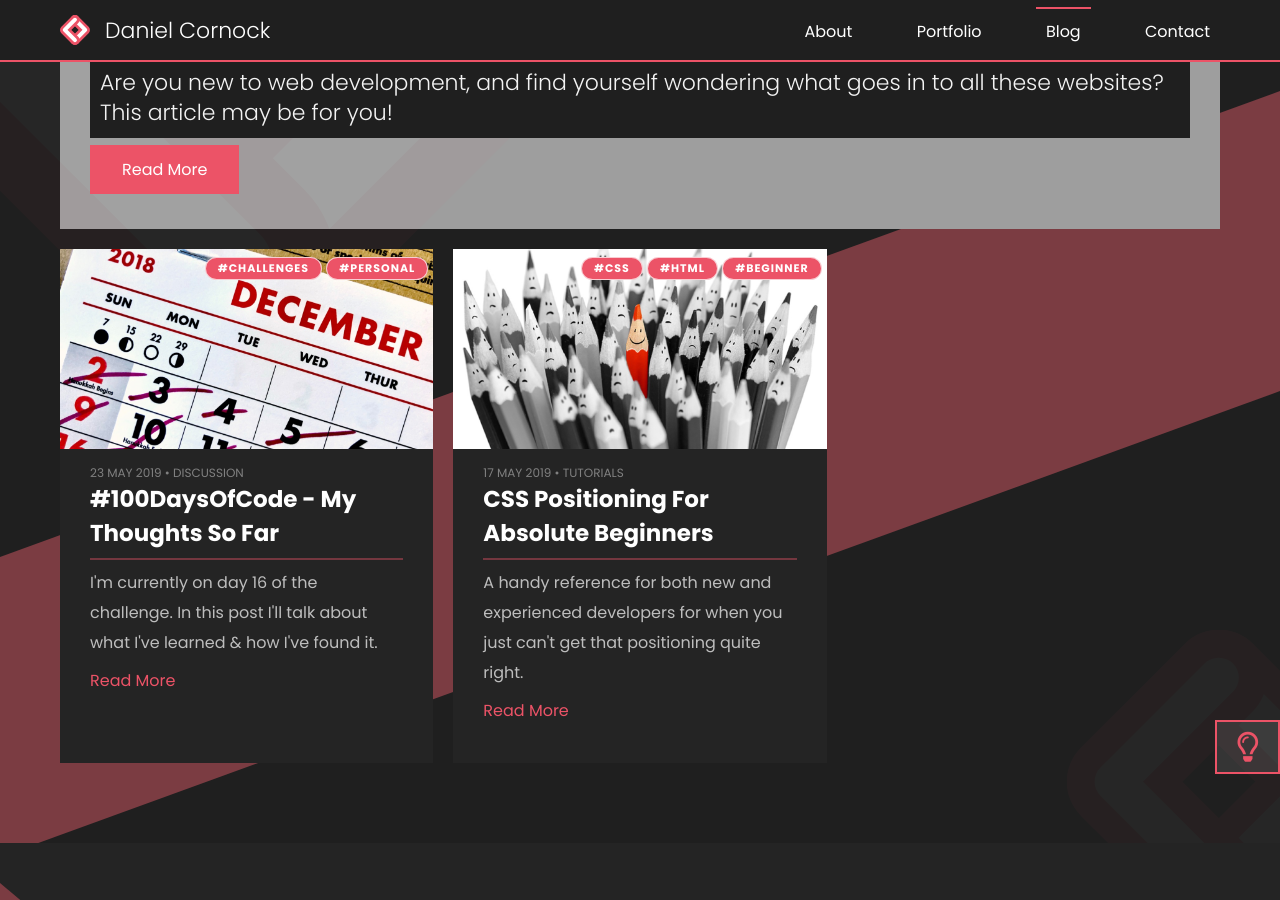
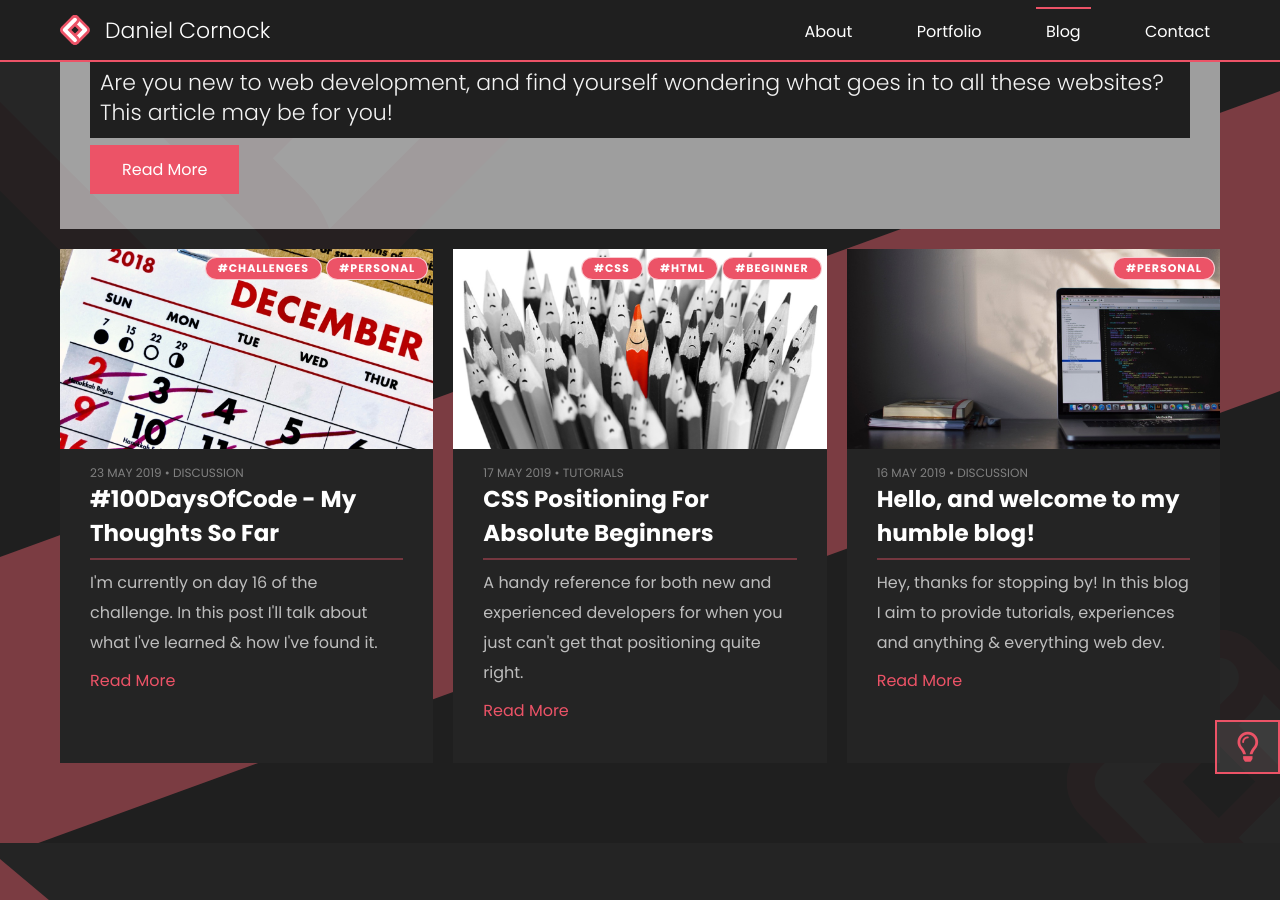
Before and after one commit to danielcornock/personal-portfolio-v1, a Jekyll site: the page built from blog.md, in a window 1280 px wide and 900 px high, scrolled down 356 px. Built offline with Jekyll 4.4.1, drawn with Linux system fonts in a browser that asks for light colours; nearby versions of some CDN libraries; some of the changed text lies outside the part shown.

Commit message:
reverted CMS change

```diff
--- a/_posts/2019-05-16-my-first-post.md
+++ b/_posts/2019-05-16-my-first-post.md
@@ -1,7 +1,15 @@
 ---
-title: 'Hello, and welcome to my humble blog!'
+title: Hello, and welcome to my humble blog!
+description: Hey, thanks for stopping by! In this blog I aim to provide tutorials, experiences and anything & everything web dev.
+author: Daniel Cornock
+category: Discussion
+featuredImg: /post_welcome.jpg
+tags:
+- Personal
+
+featured: true
+
 ---
-![](/assets/img/about_img.jpg)
 
 Hi, and welcome to my web development blog!
 
```
Also changed, not shown: other parts of _posts/2019-05-16-my-first-post.md (+0 -2 lines).
